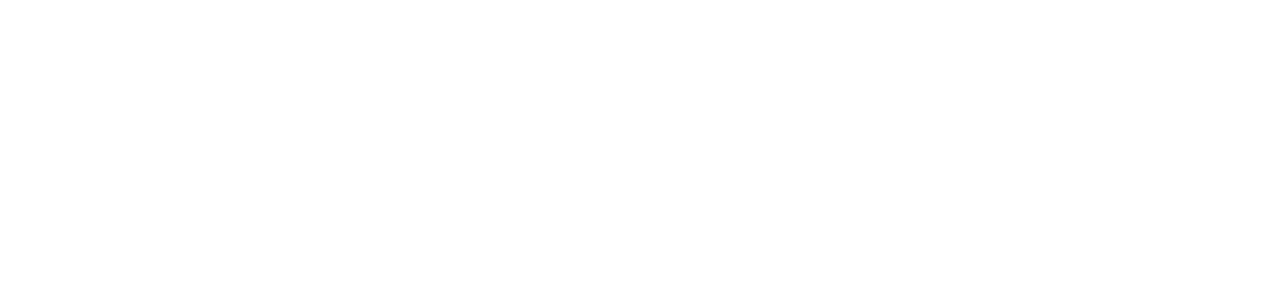
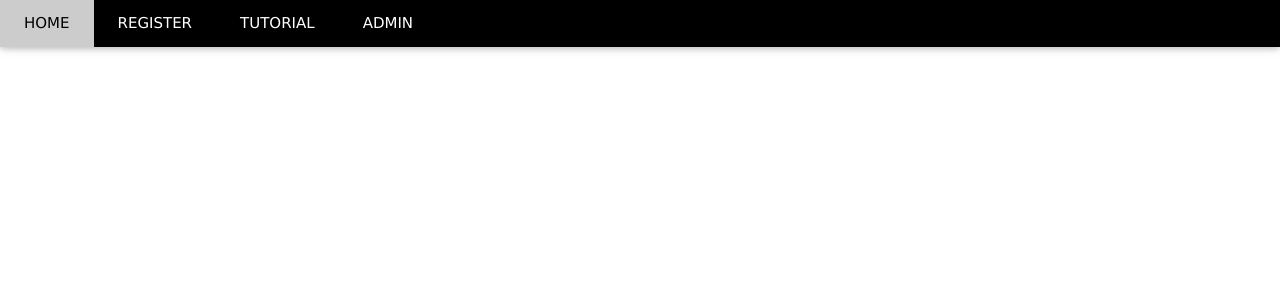
Before and after one commit to aa920502/continued-flow-sample-site, a React (Create React App) app in the folder client/: page /tutorial in a window 1280 px wide. Before the commit this address had no page. Shown: the top 300 px of the page. Built offline with nearby package versions, Linux system fonts and the light colour scheme.

Commit message:
add dummy page for admin and tutorial tab

```diff
--- a/client/src/App.js
+++ b/client/src/App.js
@@ -3,6 +3,8 @@
 import Form from "./components/Form";
 import Home from "./components/Home";
 import { BrowserRouter as Router, Route, Routes } from "react-router-dom";
+import Tutorial from "./components/Tutorial";
+import Admin from "./components/Admin";
 
 function App() {
   return (
@@ -11,6 +13,8 @@
         <Routes>
           <Route path="/" element={<Home />} />
           <Route path="/form" element={<Form />} />
+          <Route path="/tutorial" element={<Tutorial/>} />
+          <Route path="/admin" element={<Admin/>} />
         </Routes>
       </Router>
     </div>
--- /dev/null
+++ b/client/src/components/Admin.js
@@ -0,0 +1,12 @@
+import React from "react";
+import NavBar from "./NavBar";
+
+function Admin() {
+  return (
+    <div>
+      <NavBar />
+    </div>
+  );
+}
+
+export default Admin;
--- /dev/null
+++ b/client/src/components/Tutorial.js
@@ -0,0 +1,12 @@
+import React from "react";
+import NavBar from "./NavBar";
+
+function Tutorial() {
+  return (
+    <div>
+      <NavBar />
+    </div>
+  );
+}
+
+export default Tutorial;
```
